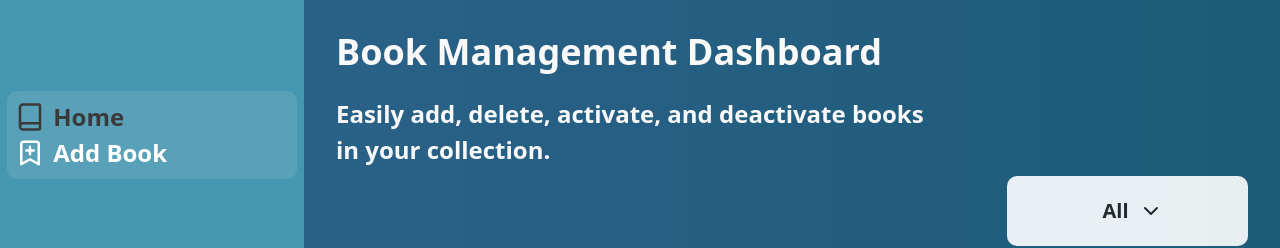
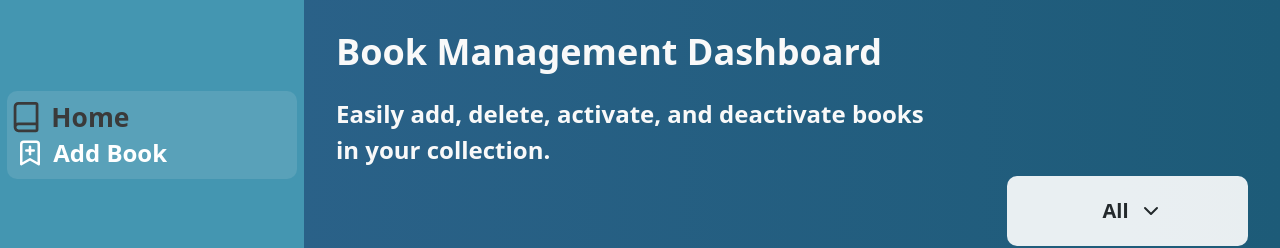
Before and after one commit to ElizaCalmau/books-dashboard-app, a React (Vite) app: page / in a window 1280 px wide. In both pictures the pointer is over the link "Home". Shown: the top 248 px of the page. Built offline with nearby package versions, Linux system fonts and the light colour scheme; data requests are answered from the project's data file.

Commit message:
add transform scale on hover for slide menu buttons

```diff
--- a/src/components/ButtonLink/ButtonLink.module.scss
+++ b/src/components/ButtonLink/ButtonLink.module.scss
@@ -8,7 +8,8 @@
   font-weight: 600;
     &:hover{
       color: var(--button-hover-color);
-      transition: all 0.3s ease-in-out;
+      transition: all 0.2s ease-in-out;
+      transform: scale(1.1);
     }
 }
 
```
